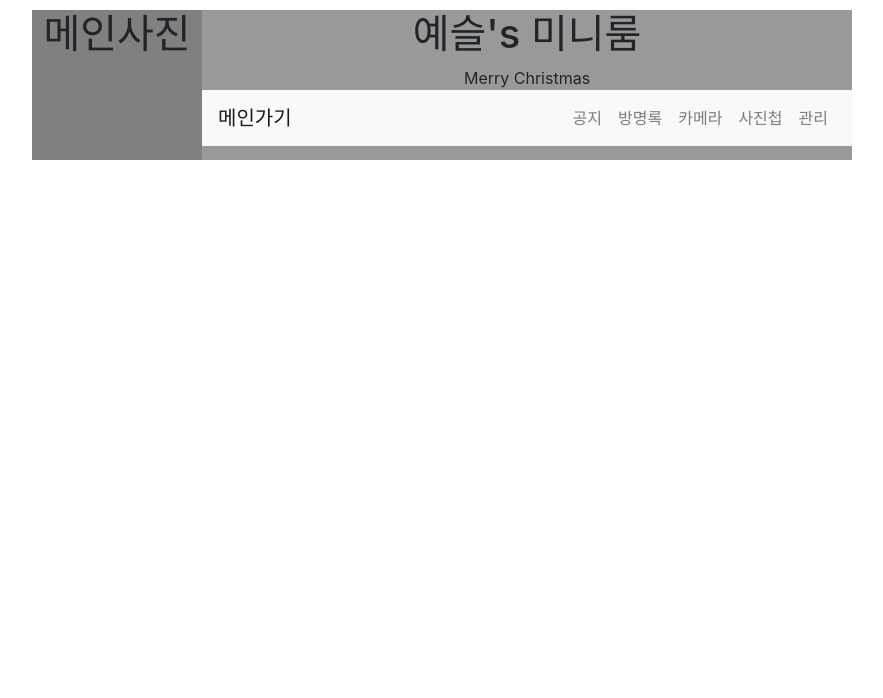
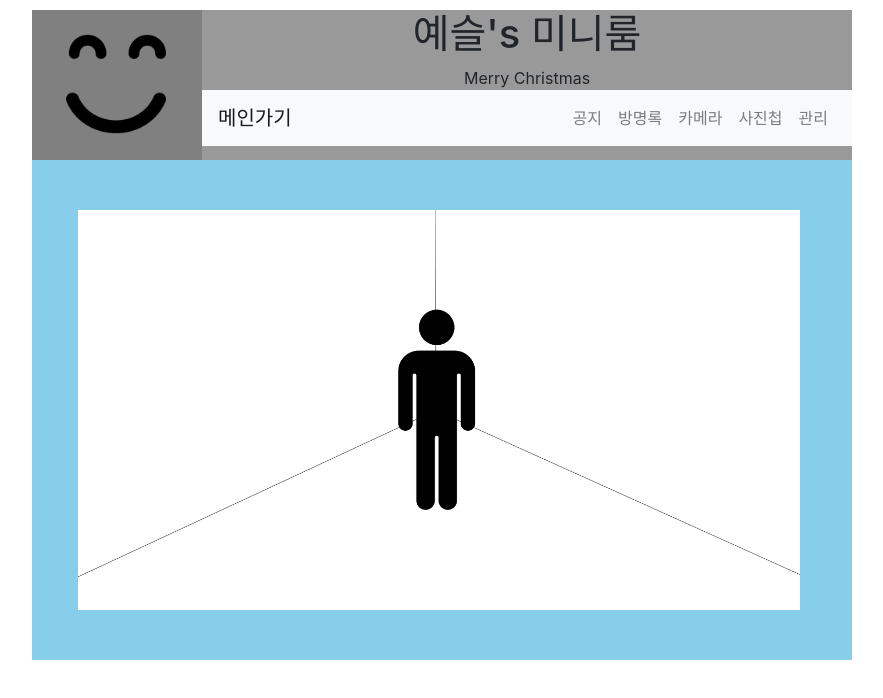
Before and after one commit to HongYeseul/mini-room, a React (Create React App) app: page / in a window 1280 px wide. Shown: the top 698 px of the page, without its empty margins (23-906 px from the left). Built offline with nearby package versions, Linux system fonts and the light colour scheme.

Commit message:
메인화면 프로필, 방 사진 추가

```diff
--- a/src/App.js
+++ b/src/App.js
@@ -10,11 +10,18 @@ function App() {
 <div className="container" style={{padding:'10px 0 0 0'}}>
     <div className="row">
 
-        <div className=""style={{width:'170px', height:'150px', backgroundColor:'gray'}} >
-            <h1>메인사진</h1>
+        <div className=""style={{width:'170px', height:'150px', backgroundColor:'gray', position:'relative'}} >
+            <img src='./images/profile.png' alt="메인사진" height='100px'
+              style={{position:'absolute', top:'50%', margin:'-30% 0 0 -30%'}}
+            ></img>
         </div>
 
         <Router></Router>
+
+        <div style={{width:'820px', height:'500px', backgroundColor:'skyblue', position:"relative"}}>
+          <img src="./images/mainRoom.png" alt="room" height='400px'
+            style={{position: 'absolute', top: '50%',left: '30%', margin: '-200px 0 0 -200px'}}/>
+        </div>
 
     </div>
 
```
Also changed, not shown: public/images/mainRoom.png (added), public/images/profile.png (added).
